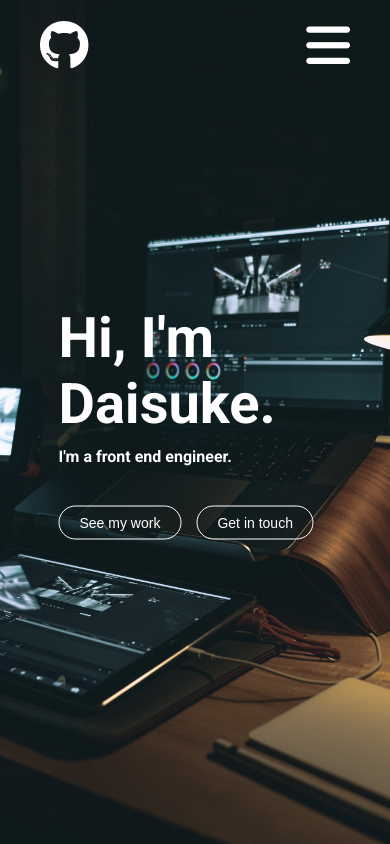
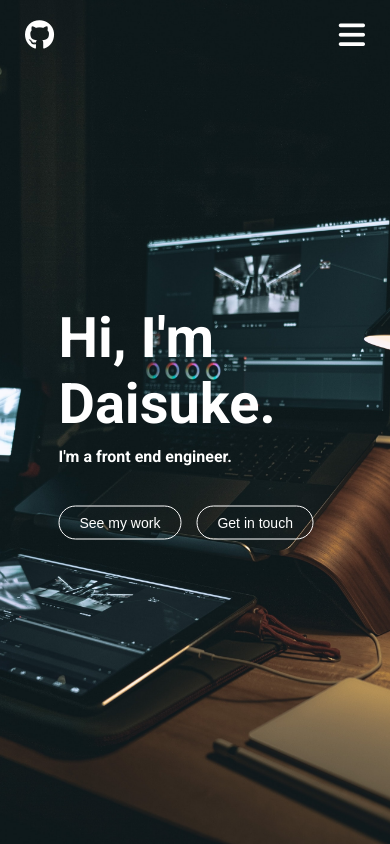
Before and after one commit to daisuke359/portfolio, a React (Create React App) app: page / in a window 390 px wide. Shown: the top 844 px of the page. Built offline with nearby package versions, Linux system fonts and the light colour scheme.

Commit message:
change the size of nav icons

```diff
--- a/src/responsive.css
+++ b/src/responsive.css
@@ -129,6 +129,13 @@
         font-size: 1em;
         line-height: 1;
     }
+    .header-nav {
+        padding: 20px 25px 0;
+    }
+
+    .logo-container .fa-github, .nav-icon {
+        font-size: 30px;
+    }
 
     .header-btn {
         font-size: 14px;
```
